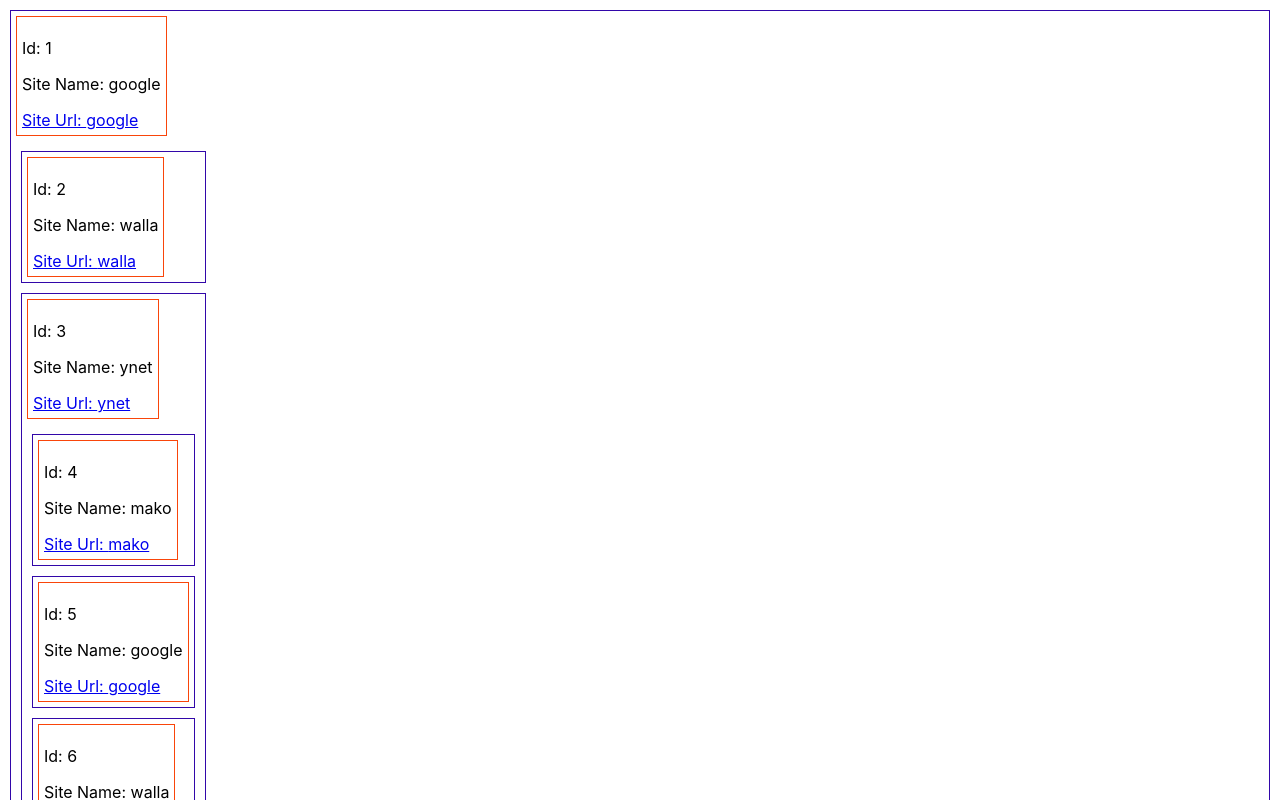
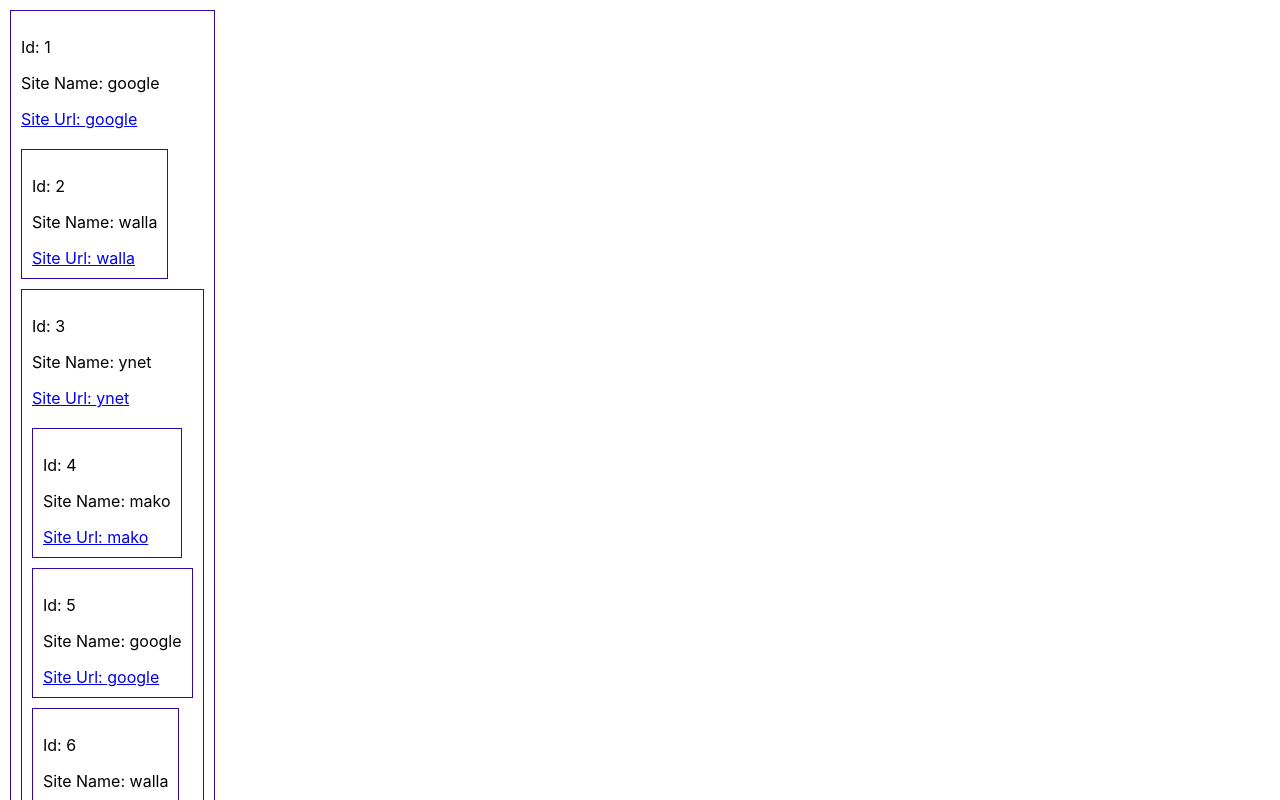
Before and after one commit to brachabachar/elad-test, a React (Create React App) app: page / in a window 1280 px wide. Shown: the top 800 px of the page. Built offline with nearby package versions, Linux system fonts and the light colour scheme.

Commit message:
added style

```diff
--- a/src/App.jsx
+++ b/src/App.jsx
@@ -3,7 +3,7 @@
 function App() {
 
   return (
-    <div>
+    <div >
       <SiteDisplay sites={sites} />
     </div>
   );
--- a/src/components/SiteDisplay.jsx
+++ b/src/components/SiteDisplay.jsx
@@ -1,10 +1,10 @@
 import React from 'react';
 import Card from './Card';
 
-const SiteDisplay = ({ sites = [],i }) => {
+function SiteDisplay({ sites }) {
     return (
         <div>
-            {sites.map(site => {
+            {sites?.map(site => {
                 return (
                     <div className='cards-container'>
                         <Card key={site.id} id={site.id} name={site.name} url={site.url} />
@@ -13,7 +13,6 @@
                 );
             })}
         </div>
-
     );
-};
+}
 export default SiteDisplay;
--- a/src/components/card.css
+++ b/src/components/card.css
@@ -1,16 +1,15 @@
 .card-container {
-    border: 1px rgb(249, 69, 10) solid;
    padding: 5px;
    margin: 5px;
 }
 
 .cards-container {
     border: 1px rgb(50, 7, 169) solid;
-
     margin: 10px;
     display: flex;
     flex-direction: column;
     flex-wrap: nowrap;
     justify-content: center;
     align-items: flex-start;
+    max-width: max-content;
 }
```
Also changed, not shown: public/index.html (+1 -23 lines), 1 other file (tests, documents, lock files or other folders).
